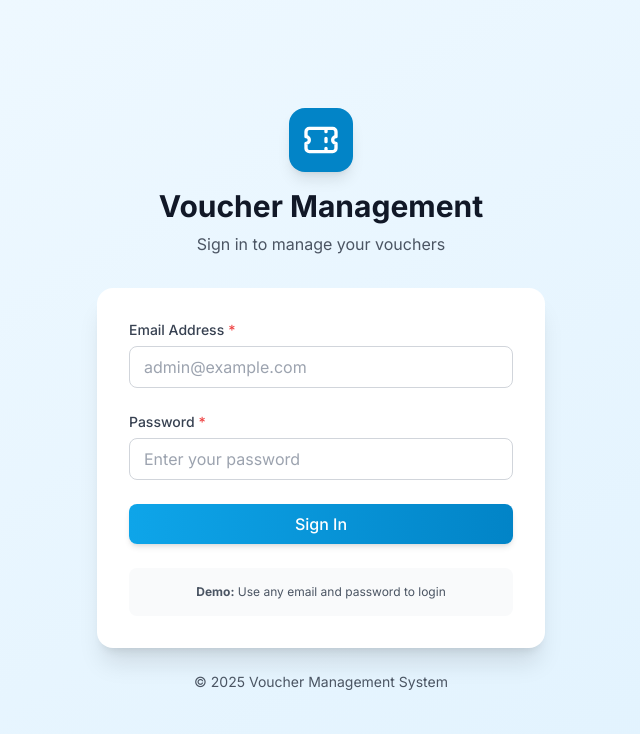
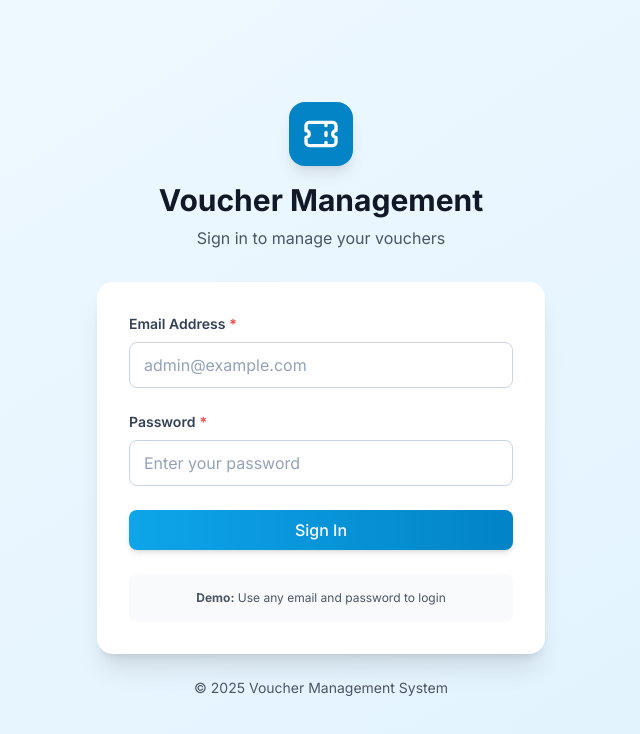
Before and after one commit to mhakimsaputra17/discount-voucher-management, a React (Vite) app in the folder frontend/: page /login in a window 1280 px wide. Shown: the top 734 px of the page, without its empty margins (319-959 px from the left). Built offline with nearby package versions, Linux system fonts and the light colour scheme.

Commit message:
✨ style(frontend): improve Input component styles for better accessibility and visual consistency

```diff
--- a/frontend/src/components/common/Input.tsx
+++ b/frontend/src/components/common/Input.tsx
@@ -11,7 +11,7 @@ export const Input: FC<InputProps> = forwardRef<HTMLInputElement, InputProps>(
     return (
       <div className="w-full">
         {label && (
-          <label className="block text-sm font-medium text-gray-700 mb-1.5">
+          <label className="block text-sm font-semibold text-slate-700 mb-2">
             {label}
             {props.required && <span className="text-red-500 ml-1">*</span>}
           </label>
@@ -19,12 +19,12 @@ export const Input: FC<InputProps> = forwardRef<HTMLInputElement, InputProps>(
         <input
           ref={ref}
           className={`
-            w-full px-3.5 py-2 border rounded-lg
-            text-gray-900 placeholder:text-gray-400
-            focus:outline-none focus:ring-2 focus:ring-primary-500 focus:border-transparent
-            transition-all duration-200
-            disabled:bg-gray-100 disabled:cursor-not-allowed disabled:text-gray-500
-            ${error ? 'border-red-500 focus:ring-red-500' : 'border-gray-300 hover:border-gray-400'}
+            w-full px-3.5 py-2.5 border rounded-lg
+            text-slate-900 placeholder:text-slate-400
+            focus:outline-none focus:ring-1 focus:ring-primary-500 focus:border-primary-500
+            transition-all duration-200 ease-in-out
+            disabled:bg-slate-50 disabled:cursor-not-allowed disabled:text-slate-500
+            ${error ? 'border-red-400 focus:ring-1 focus:ring-red-500 focus:border-red-500' : 'border-slate-300 hover:border-slate-400'}
             ${className}
           `}
           {...props}
```
